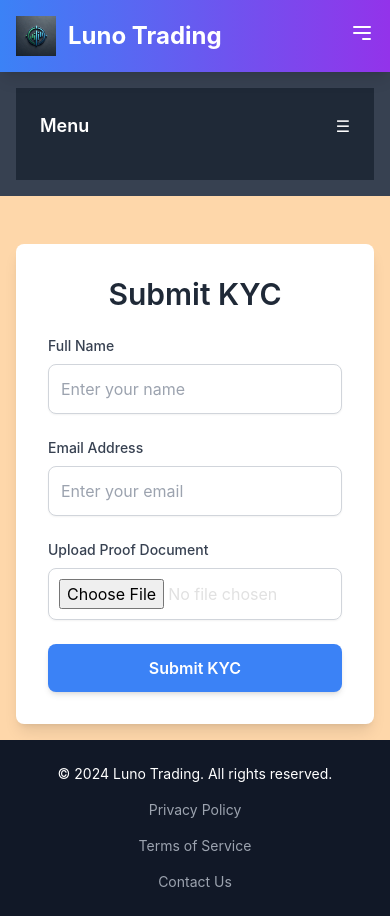
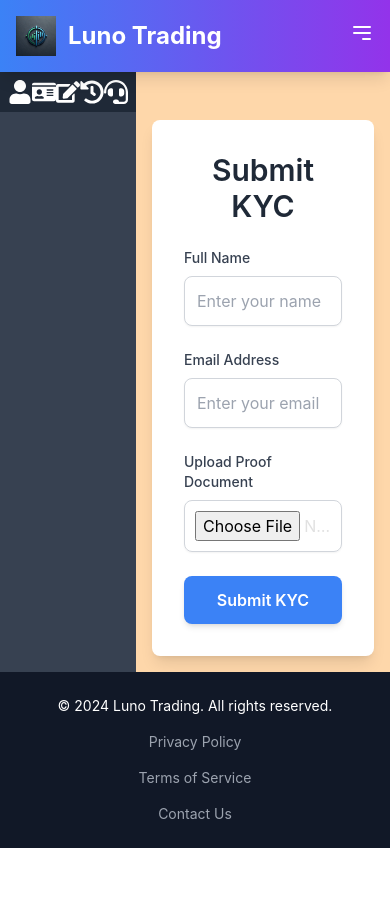
Before and after one commit to Nebiyou79/lunotrading, a Next.js app in the folder trading-app/: page /dashboard/kyc in a window 390 px wide. After the commit the page ends 848 px from the top, so only its background shows below. Built offline with nearby package versions, Linux system fonts and the light colour scheme.

Commit message:
deleted issues

```diff
--- a/trading-app/src/components/Layout.tsx
+++ b/trading-app/src/components/Layout.tsx
@@ -10,9 +10,9 @@ const Layout = ({ children }: { children: React.ReactNode }) => {
       <NavBar />
 
       {/* Main content with sidebars */}
-      <div className="flex flex-1 flex-col md:flex-row">
+      <div className="flex flex-1">
         {/* Left Sidebar */}
-        <aside className="w-full md:w-64 bg-gray-700 p-4 text-white">
+        <aside className="md:w-64 bg-gray-700">
           <Sidebar />
         </aside>
 
--- a/trading-app/src/components/sidebar.tsx
+++ b/trading-app/src/components/sidebar.tsx
@@ -1,65 +1,52 @@
-import React, { useState } from 'react';
+import React from 'react';
 import Link from 'next/link';
 import { FaUser, FaIdCard, FaEdit, FaHistory, FaHeadset } from 'react-icons/fa';
 
 const Sidebar = () => {
-  // Hook for mobile view toggle
-  const [isOpen, setIsOpen] = useState(false);
 
   return (
-    <div className="md:w-64 bg-gray-800 p-6">
-      {/* Desktop View */}
-      <div className="hidden md:block">
+    <div>
+      {/* Mobile View (Icons only) */}
+      <div className="md:hidden bg-gray-800 flex justify-around p-2">
+        <Link href="/dashboard">
+          <FaUser className="text-white text-2xl" />
+        </Link>
+        <Link href="/dashboard/kyc">
+          <FaIdCard className="text-white text-2xl" />
+        </Link>
+        <Link href="/dashboard/updateProfile">
+          <FaEdit className="text-white text-2xl" />
+        </Link>
+        <Link href="/dashboard/tradehistory">
+          <FaHistory className="text-white text-2xl" />
+        </Link>
+        <Link href="/dashboard/customerSupport">
+          <FaHeadset className="text-white text-2xl" />
+        </Link>
+      </div>
+
+      {/* Desktop View (Full Sidebar) */}
+      <div className="hidden md:block p-6 bg-gray-800">
         <div className="text-center mb-8">
-          <h2 className="text-xl font-semibold">Personal Center</h2>
+          <h2 className="text-xl font-semibold text-white">Personal Center</h2>
         </div>
         <nav className="space-y-4">
-          <Link href="/dashboard" className="block py-2.5 px-4 rounded transition hover:bg-gray-700">
+          <Link href="/dashboard" className="block py-2.5 px-4 rounded transition hover:bg-gray-700 text-white">
             Profile
           </Link>
-          <Link href="/dashboard/kyc" className="block py-2.5 px-4 rounded transition hover:bg-gray-700">
+          <Link href="/dashboard/kyc" className="block py-2.5 px-4 rounded transition hover:bg-gray-700 text-white">
             KYC Verification
           </Link>
-          <Link href="/dashboard/updateProfile" className="block py-2.5 px-4 rounded transition hover:bg-gray-700">
+          <Link href="/dashboard/updateProfile" className="block py-2.5 px-4 rounded transition hover:bg-gray-700 text-white">
             Update Profile
           </Link>
-          <Link href="/dashboard/tradehistory" className="block py-2.5 px-4 rounded transition hover:bg-gray-700">
+          <Link href="/dashboard/tradehistory" className="block py-2.5 px-4 rounded transition hover:bg-gray-700 text-white">
             Trade History
           </Link>
-          <Link href="/dashboard/customerSupport" className="block py-2.5 px-4 rounded transition hover:bg-gray-700">
+          <Link href="/dashboard/customerSupport" className="block py-2.5 px-4 rounded transition hover:bg-gray-700 text-white">
             Customer Support
           </Link>
         </nav>
-      </div>
-
-      {/* Mobile View */}
-      <div className="md:hidden">
-        <div className="flex justify-between items-center mb-4">
-          <h2 className="text-lg font-semibold">Menu</h2>
-          <button onClick={() => setIsOpen(!isOpen)} className="text-white">
-            ☰
-          </button>
-        </div>
-
-        {isOpen && (
-          <nav className="space-y-4">
-            <Link href="/dashboard" className="flex items-center py-2 px-3 rounded transition hover:bg-gray-700">
-              <FaUser className="mr-2" /> Profile
-            </Link>
-            <Link href="/dashboard/kyc" className="flex items-center py-2 px-3 rounded transition hover:bg-gray-700">
-              <FaIdCard className="mr-2" /> KYC Verification
-            </Link>
-            <Link href="/dashboard/updateProfile" className="flex items-center py-2 px-3 rounded transition hover:bg-gray-700">
-              <FaEdit className="mr-2" /> Update Profile
-            </Link>
-            <Link href="/dashboard/tradehistory" className="flex items-center py-2 px-3 rounded transition hover:bg-gray-700">
-              <FaHistory className="mr-2" /> Trade History
-            </Link>
-            <Link href="/dashboard/customerSupport" className="flex items-center py-2 px-3 rounded transition hover:bg-gray-700">
-              <FaHeadset className="mr-2" /> Customer Support
-            </Link>
-          </nav>
-        )}
       </div>
     </div>
   );
```
